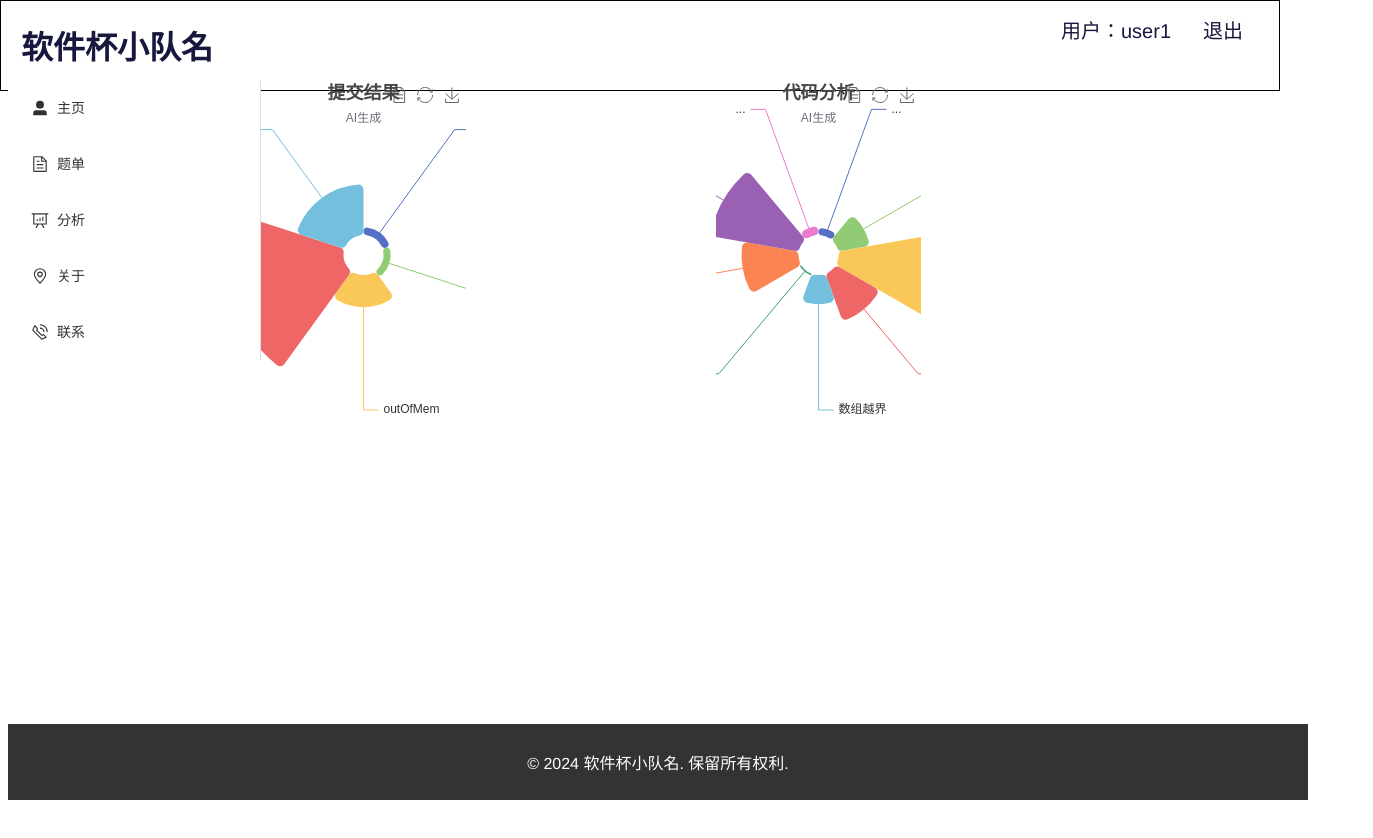
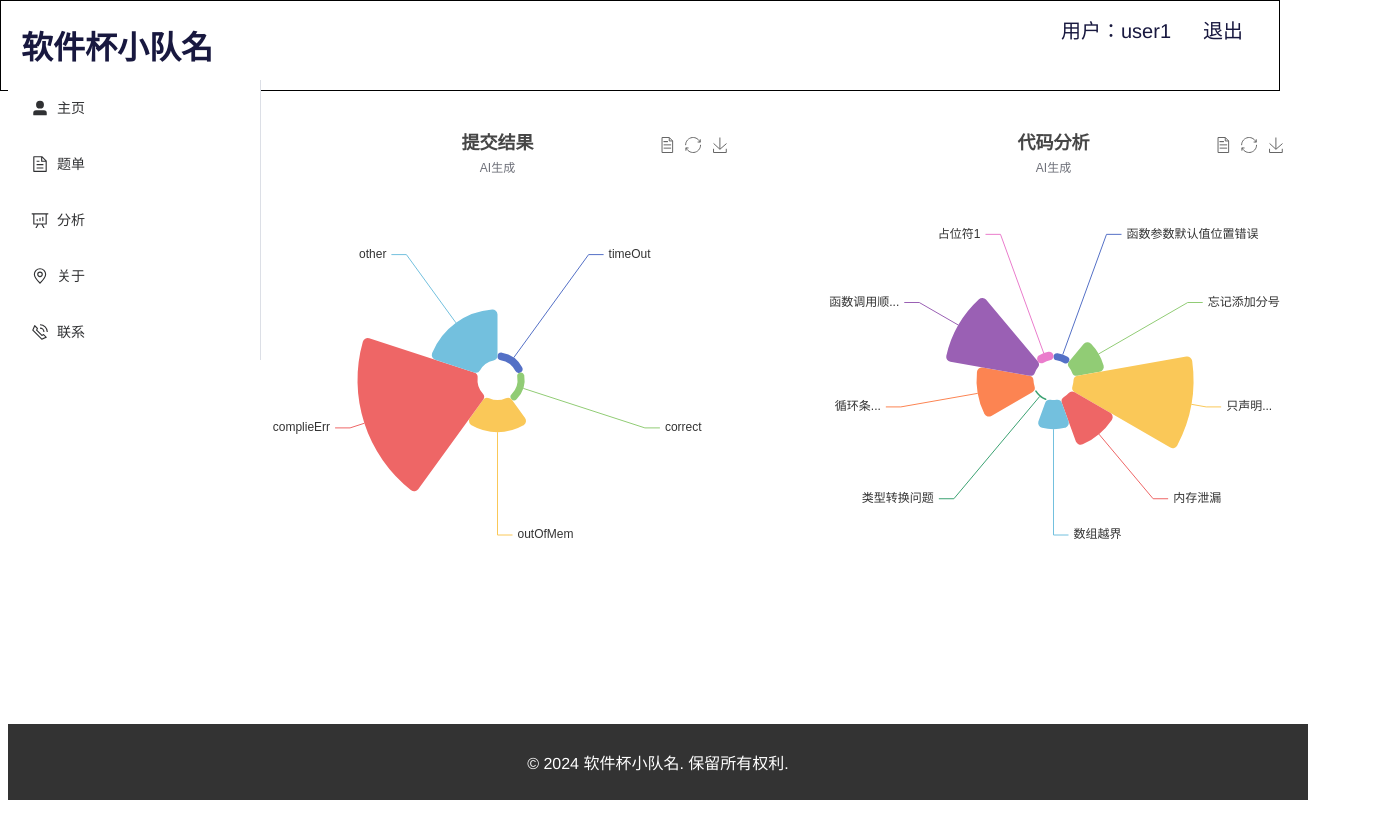
Before and after one commit to xxxxh04/ruanjianbei, a Vue app: page /analyze in a window 1280 px wide. Shown: the top 838 px of the page, 1373 px wide, since content can reach past the window. Built offline with nearby package versions, Linux system fonts and the light colour scheme; what monaco-editor would draw is missing.

Commit message:
fixed: echarts'layout

```diff
--- a/src/assets/AnalyzerDataComponents.css
+++ b/src/assets/AnalyzerDataComponents.css
@@ -10,9 +10,3 @@ header.el-header {
 main.el-main {
     padding: 10px;
 }
-
-.chart{
-    height: 500px;
-    width: 500px;
-
-}
--- a/src/components/AnalyzeSubmitResult.vue
+++ b/src/components/AnalyzeSubmitResult.vue
@@ -135,8 +135,8 @@ onMounted(() => {
 
 <style>
 @import "../assets/AnalyzerDataComponents.css";
-/* .chart {
+.chart {
   height: 500px;
   width: 500px;
-} */
+}
 </style>
--- a/src/views/AnalyzeView.vue
+++ b/src/views/AnalyzeView.vue
@@ -14,15 +14,15 @@ import AnalyzeCodeProblem from "@/components/AnalyzeCodeProblem.vue";
 
 <style>
 .charts {
-  display: flex; /* 使用Flexbox布局 */
-  justify-content: flex-start; /* 子元素在主轴上（默认是水平方向）平均分布 */
-  align-items: center; /* 子元素在交叉轴上（默认是垂直方向）居中对齐 */
-  /* height: 200px;
-  width: 200px; */
-  width: 100%;
+  display: flex;
+  justify-content: space-around;
+  align-items: center;
+  height: 30%;
+  width: 110%;
 }
 .chart {
-  width: 45%;
-  height: 350px;
+  width: 85%;
+  height: 500px;
+  margin-top: 3%;
 }
 </style>
--- a/src/views/SuccessView.vue
+++ b/src/views/SuccessView.vue
@@ -4,9 +4,10 @@
       <h1>软件杯小队名</h1>
       <nav class="navbar">
         <ul>
-          <li><a href="#"><span>用户：</span>{{ username }}</a></li>
+          <li>
+            <a href="#"><span>用户：</span>{{ username }}</a>
+          </li>
           <li><a href="#">退出</a></li>
-
         </ul>
       </nav>
     </div>
@@ -117,6 +118,9 @@ onMounted(() => {
     .then((result) => {
       modelResult.value = result.data.data;
       console.log(modelResult.value);
+    })
+    .catch((err) => {
+      modelResult.value.sug;
     });
 });
 </script>
```
